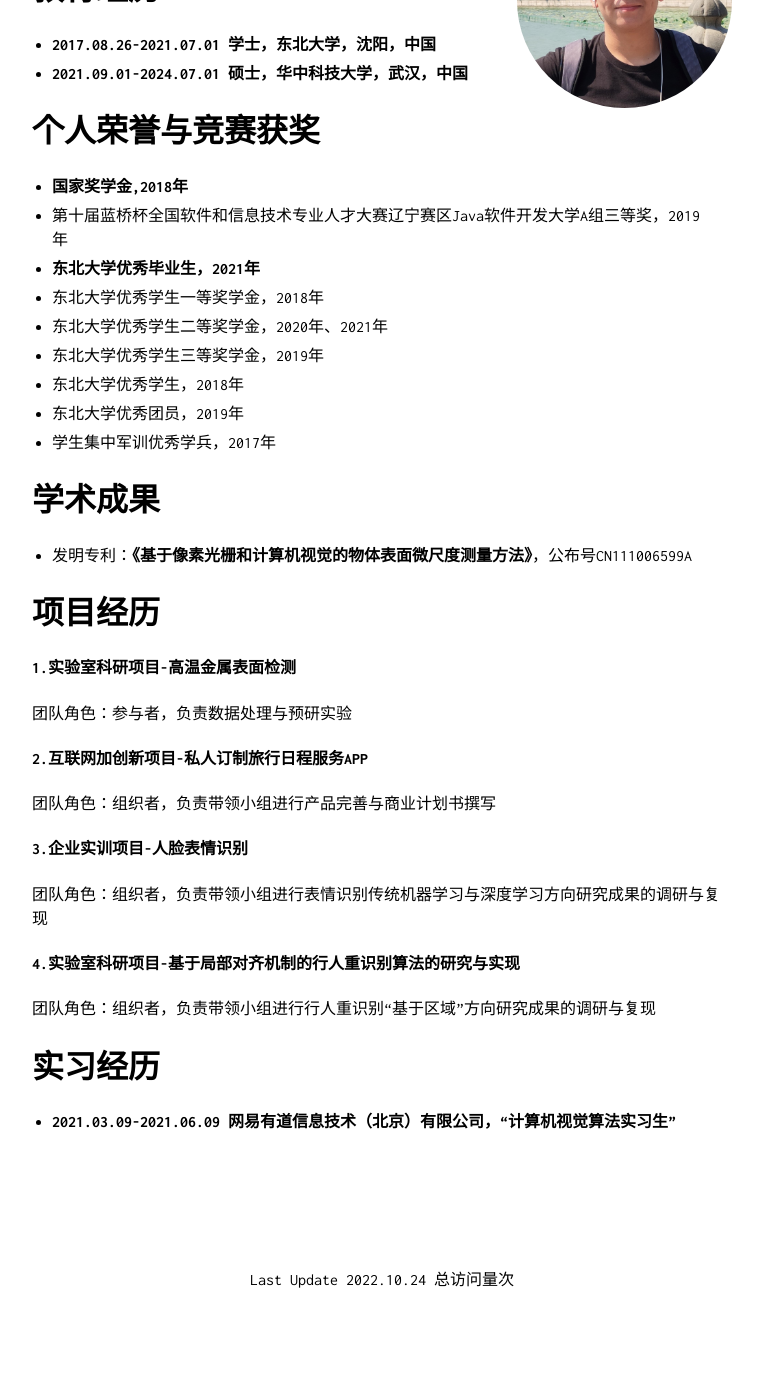
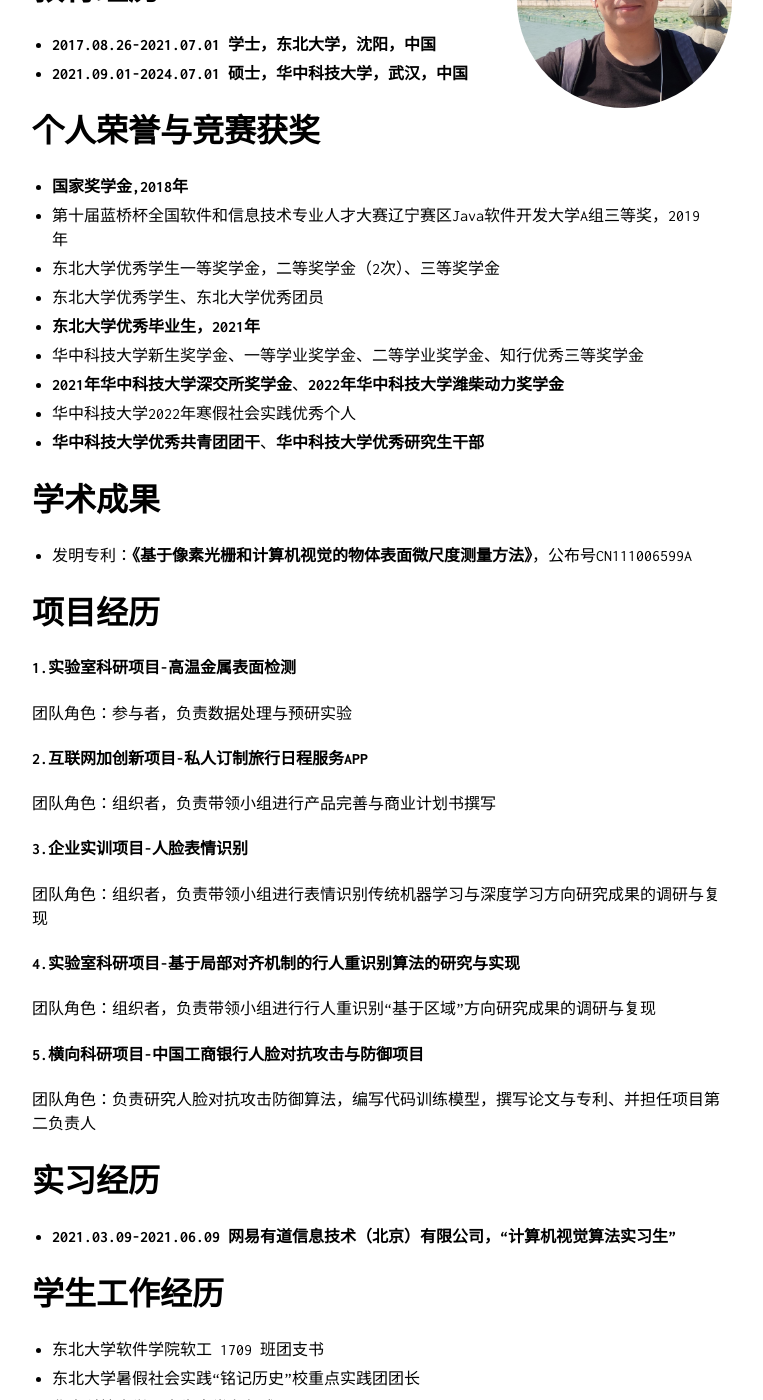
Before and after one commit to OrientTraveller/OrientTraveller.github.io, a Jekyll site: the page built from index.md, in a window 1280 px wide and 1400 px high, scrolled down 296 px. Shown: the whole window, without its empty margins (258-1021 px from the left). Built offline with Jekyll 4.4.1, drawn with Linux system fonts in a browser that asks for light colours; our own code applies the rules of GitHub Pages for plain Markdown files; comment, search, counter and statistics services are not loaded; before the commit the page ends 1636 px from its top, so only the background shows below that; some of the changed text lies outside the part shown.

Commit message:
Update index.md

```diff
--- a/index.md
+++ b/index.md
@@ -10,13 +10,13 @@
 # 个人荣誉与竞赛获奖
 - **国家奖学金,2018年**
 - 第十届蓝桥杯全国软件和信息技术专业人才大赛辽宁赛区Java软件开发大学A组三等奖，2019年
+- 东北大学优秀学生一等奖学金，二等奖学金（2次）、三等奖学金
+- 东北大学优秀学生、东北大学优秀团员
 - **东北大学优秀毕业生，2021年**
-- 东北大学优秀学生一等奖学金，2018年
-- 东北大学优秀学生二等奖学金，2020年、2021年
-- 东北大学优秀学生三等奖学金，2019年
-- 东北大学优秀学生，2018年
-- 东北大学优秀团员，2019年
-- 学生集中军训优秀学兵，2017年
+- 华中科技大学新生奖学金、一等学业奖学金、二等学业奖学金、知行优秀三等奖学金
+- **2021年华中科技大学深交所奖学金**、**2022年华中科技大学潍柴动力奖学金**
+- 华中科技大学2022年寒假社会实践优秀个人
+- **华中科技大学优秀共青团团干**、**华中科技大学优秀研究生干部**
 
 # 学术成果
 - 发明专利：**《基于像素光栅和计算机视觉的物体表面微尺度测量方法》**，公布号CN111006599A
@@ -30,9 +30,20 @@
 团队角色：组织者，负责带领小组进行表情识别传统机器学习与深度学习方向研究成果的调研与复现
 #### 4.实验室科研项目-基于局部对齐机制的行人重识别算法的研究与实现
 团队角色：组织者，负责带领小组进行行人重识别“基于区域”方向研究成果的调研与复现
+#### 5.横向科研项目-中国工商银行人脸对抗攻击与防御项目
+团队角色：负责研究人脸对抗攻击防御算法，编写代码训练模型，撰写论文与专利、并担任项目第二负责人
 
 # 实习经历
 - **2021.03.09-2021.06.09  网易有道信息技术（北京）有限公司，“计算机视觉算法实习生”**
+
+# 学生工作经历
+- 东北大学软件学院软工 1709 班团支书
+- 东北大学暑假社会实践“铭记历史”校重点实践团团长
+- 华中科技大学研究生会常务部成员
+- 华中科技大学第五期研究生“青年马克思主义者培养班”B 班学员
+- 华中科技大学第八次研究生代表大会计算机科学与技术学院正式代表
+- 华中科技大学网络安全和信息化用户委员会研究生委员
+- 华中科技大学计算机学院研究生会主席团成员，在职期间学院研究生会获 2022-2023 秋季学期优秀研究生会
 
 
 <br><br/><br><br/><br><br/>
```
